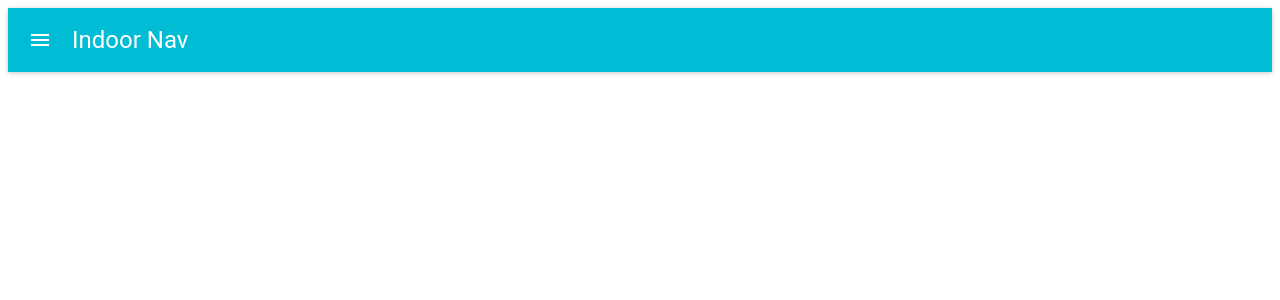
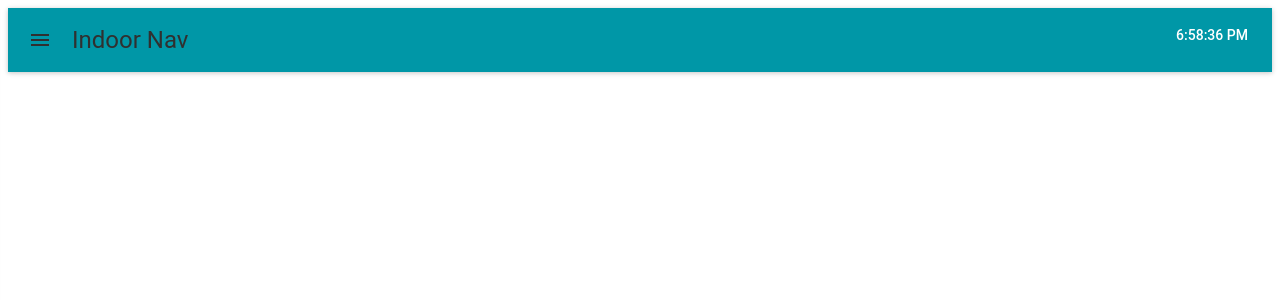
Before and after one commit to g4bri3lDev/infoprojekt, a React (Create React App) app in the folder frontend/: page / in a window 1280 px wide. Shown: the top 300 px of the page. Built offline with nearby package versions, Linux system fonts and the light colour scheme.

Commit message:
Worked on Titlebar i.e. Clock, Start of App Drawer

```diff
--- a/frontend/src/App.js
+++ b/frontend/src/App.js
@@ -1,15 +1,27 @@
-import React, { Component } from 'react'
+import React, {Component} from 'react'
 import MaterialUIThemeProvider from 'material-ui/styles/MuiThemeProvider'
 import getMuiTheme from 'material-ui/styles/getMuiTheme';
-import { darkBlack } from 'material-ui/styles/colors';
+import darkBaseTheme from "material-ui/styles/baseThemes/darkBaseTheme";
 import Titlebar from './components/titlebar/Titlebar'
+import Appdrawer from "./components/drawer/Appdrawer";
 
 class App extends Component {
-  render () {
+    handleMenu = () => this.setState({open: !this.state.open})
+
+    constructor(props) {
+        super(props)
+        this.state = {
+            open: false
+        }
+    }
+
+    render() {
         return (
             <div className="App">
-        <MaterialUIThemeProvider muiTheme={getMuiTheme(darkBlack)}>
-          <Titlebar></Titlebar>
+                <MaterialUIThemeProvider muiTheme={getMuiTheme(darkBaseTheme)}>
+                    <Titlebar
+                    />
+                    <Appdrawer open={this.state.open}/>
                 </MaterialUIThemeProvider>
             </div>
         )
--- /dev/null
+++ b/frontend/src/components/drawer/Appdrawer.js
@@ -0,0 +1,29 @@
+import React, {Component} from 'react'
+import Drawer from 'material-ui/Drawer'
+import {MenuItem} from "material-ui";
+
+class Appdrawer extends Component {
+
+    render() {
+        return (
+            <div>
+                <Drawer
+                    open={this.props.open}>
+                    <MenuItem>
+                        M 1
+                    </MenuItem>
+                    <MenuItem>
+                        M 2
+                    </MenuItem>
+                    <MenuItem>
+                        M 3
+                    </MenuItem>
+
+                </Drawer>
+            </div>
+        )
+    }
+
+}
+
+export default Appdrawer
--- a/frontend/src/components/titlebar/Titlebar.js
+++ b/frontend/src/components/titlebar/Titlebar.js
@@ -1,13 +1,20 @@
-import React, { Component } from 'react'
+import React, {Component} from 'react'
 import AppBar from 'material-ui/AppBar'
+import Titlebarclock from './Titlebarclock'
 
 class Titlebar extends Component {
-  render () {
+    constructor(props) {
+        super(props)
+    }
+
+    render() {
     return (
       <div className="Titlebar">
        <AppBar
-       title='Indoor Nav'
-       ></AppBar>
+           title='Indoor Nav'
+           iconElementRight={<Titlebarclock/>}
+           onLeftIconButtonClick={this.handleMenu}
+       />
       </div>
     )
   }
--- /dev/null
+++ b/frontend/src/components/titlebar/Titlebarclock.js
@@ -0,0 +1,36 @@
+import React, {Component} from 'react'
+import FlatButton from "material-ui/FlatButton";
+
+
+class Titlebarclock extends Component {
+    constructor(props) {
+        super(props)
+        this.state = {
+            time: new Date()
+        }
+    }
+
+    render() {
+        return (
+            <FlatButton
+                label={this.state.time.toLocaleTimeString()}/>
+
+        )
+    }
+
+    componentDidMount() {
+        this.timerID = setInterval(() => this.tick(), 1000)
+    }
+
+    componentWillUnmount() {
+        clearInterval(this.timerID)
+    }
+
+    tick() {
+        this.setState({
+            time: new Date()
+        })
+    }
+}
+
+export default Titlebarclock
```
Also changed, not shown: frontend/public/index.html (+0 -23 lines), 2 other files (tests, documents, lock files or other folders). Lines whose indentation alone changed are shown as unchanged.
